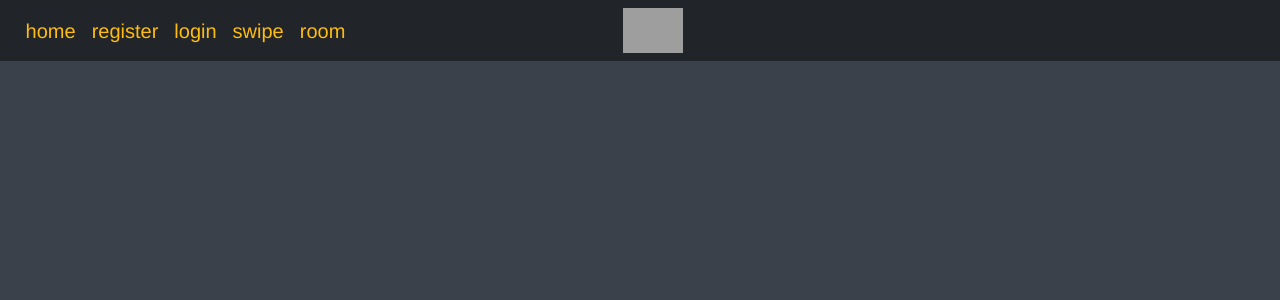
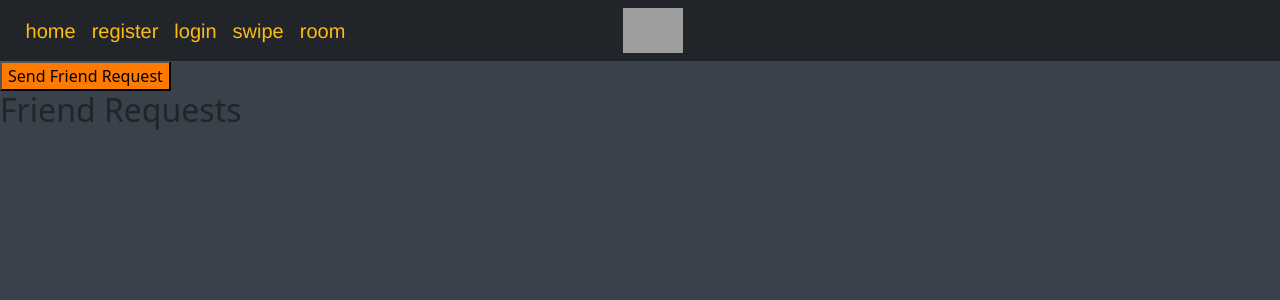
Before and after one commit to danielclf6230/cinematch, a React (Create React App) app in the folder frontend/: page /friends in a window 1280 px wide. Shown: the top 300 px of the page. Built offline with nearby package versions, Linux system fonts and the light colour scheme; no server answers; grey boxes are pictures that could not be loaded.

Commit message:
Friend Request

```diff
--- a/frontend/src/App.js
+++ b/frontend/src/App.js
@@ -10,6 +10,7 @@ import Swipe from './components/Swipe'
 import Admin from './components/Admin'
 import Room from "./components/Room"
 import MovieSearch from "./components/MovieSearch";
+import Friends from "./components/Friends";
 
 
 
@@ -27,6 +28,7 @@ function App() {
                   <Route path="/swipe" element={<Swipe />} />
                   <Route path="/admin" element={<Admin />} />
                   <Route path="/room" element={<Room />} />
+                  <Route path="/friends" element={<Friends />} />
                   <Route path="/moviesearch" element={<MovieSearch />} />
               </Routes>
             </div>
--- /dev/null
+++ b/frontend/src/components/Friend/FriendRequestButton.jsx
@@ -0,0 +1,20 @@
+// FriendRequestButton.js
+import React, { useState } from 'react';
+
+const FriendRequestButton = ({ userId, onSendRequest }) => {
+    const [isRequestSent, setRequestSent] = useState(false);
+
+    const handleSendRequest = () => {
+        // Simulate sending a friend request (you would replace this with an API call)
+        setRequestSent(true);
+        onSendRequest(userId);
+    };
+
+    return (
+        <button onClick={handleSendRequest} disabled={isRequestSent}>
+            {isRequestSent ? 'Request Sent' : 'Send Friend Request'}
+        </button>
+    );
+};
+
+export default FriendRequestButton;
--- /dev/null
+++ b/frontend/src/components/Friend/FriendRequestList.jsx
@@ -0,0 +1,22 @@
+// FriendRequestList.js
+import React from 'react';
+
+const FriendRequestList = ({ friendRequests, onAcceptRequest }) => {
+    return (
+        <div>
+            <h2>Friend Requests</h2>
+            <ul>
+                {friendRequests.map((request) => (
+                    <li key={request.id}>
+                        {request.senderName} wants to be your friend
+                        <button onClick={() => onAcceptRequest(request.id)}>
+                            Accept
+                        </button>
+                    </li>
+                ))}
+            </ul>
+        </div>
+    );
+};
+
+export default FriendRequestList;
--- /dev/null
+++ b/frontend/src/components/Friends.jsx
@@ -0,0 +1,31 @@
+// App.js
+import React, { useState } from 'react';
+import FriendRequestButton from '../components/Friend/FriendRequestButton';
+import FriendRequestList from '../components/Friend/FriendRequestList';
+
+const Friends = () => {
+    const [friendRequests, setFriendRequests] = useState([]);
+
+    const handleSendRequest = (userId) => {
+        // Simulate updating the state with a new friend request
+        setFriendRequests([
+            ...friendRequests,
+            { id: friendRequests.length + 1, senderName: `User ${userId}` },
+        ]);
+    };
+
+    const handleAcceptRequest = (requestId) => {
+        // Simulate accepting a friend request (you would replace this with an API call)
+        setFriendRequests(friendRequests.filter((request) => request.id !== requestId));
+        // You may want to update your local database here
+    };
+
+    return (
+        <div>
+            <FriendRequestButton userId={1} onSendRequest={handleSendRequest} />
+            <FriendRequestList friendRequests={friendRequests} onAcceptRequest={handleAcceptRequest} />
+        </div>
+    );
+};
+
+export default Friends;
--- a/frontend/src/components/Room.jsx
+++ b/frontend/src/components/Room.jsx
@@ -1,11 +1,10 @@
 import React, { useEffect, useState } from 'react';
 import GroupSwipe from "./GroupSwipe";
 import SideMenu from "./SideMenu";
-import socket from "./socket";
-import useSocketSetup from "./useSocketSetup";
+import {io} from "socket.io-client";
 
 function Room() {
-    useSocketSetup();
+    const socket = new io('http://localhost:3001');
     const [username, setUsername] = useState("");
     const [room, setRoom] = useState('');
     const [showSwipe, setShowSwipe] = useState(false);
--- a/frontend/src/components/socket.js
+++ /dev/null
@@ -1,8 +0,0 @@
-import io from "socket.io-client";
-
-const socket = new io('http://localhost:3001', {
-    // autoConnect: false,
-    // withCredentials: true
-});
-
-export default socket;
--- a/frontend/src/components/useSocketSetup.jsx
+++ /dev/null
@@ -1,26 +0,0 @@
-import { useContext, useEffect } from "react";
-import socket from "../components/socket";
-import AuthContext from "../security/AuthContext";
-
-
-const useSocketSetup = () => {
-    const { userLogout } = useContext(AuthContext); // Assuming userLogout is a function in your AuthContext
-
-    useEffect(() => {
-        socket.connect();
-
-        const handleConnectError = () => {
-            userLogout(); // Assuming userLogout is the correct function in your AuthContext
-        };
-
-        // Attach the connect_error event listener
-        socket.on("connect_error", handleConnectError);
-
-        // Cleanup: Remove the connect_error event listener on unmount
-        return () => {
-            socket.off("connect_error", handleConnectError);
-        };
-    }, [userLogout]);
-};
-
-export default useSocketSetup;
```
Also changed, not shown: 1 other file (tests, documents, lock files or other folders).
